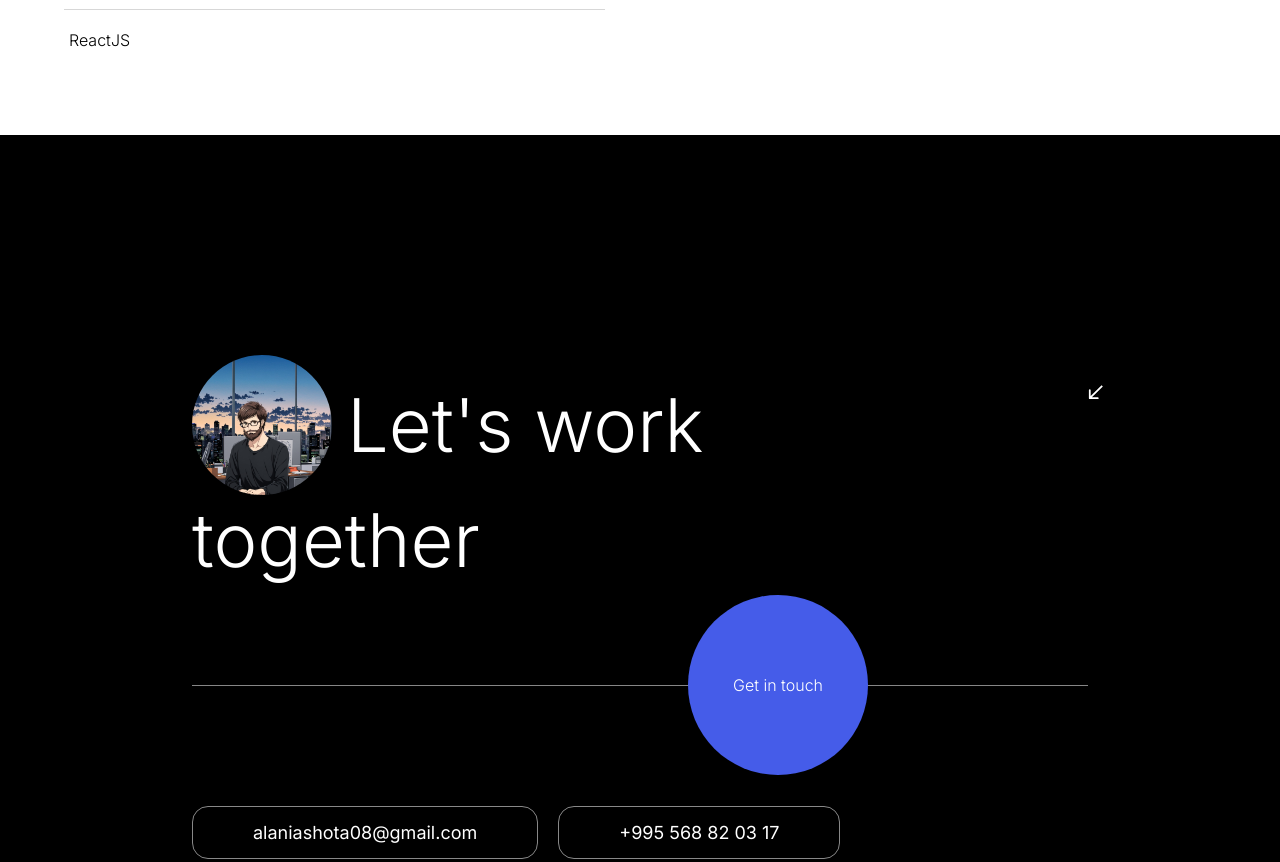
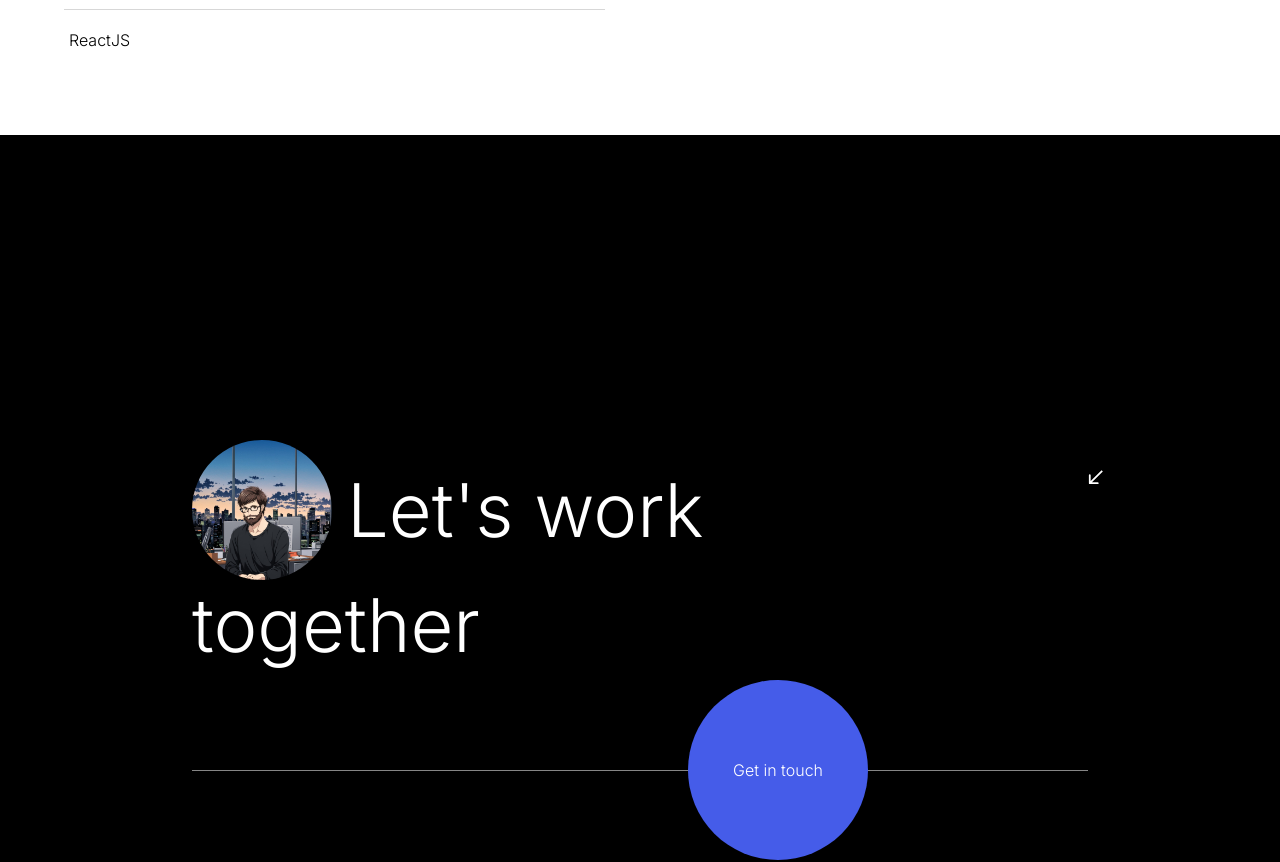
Before and after one commit to AlaniaShota/Portfolio, a React (Vite) app: page /work in a window 1280 px wide. Shown: the part 3280-4142 px from the top of the page. Built offline with nearby package versions, Linux system fonts and the light colour scheme.

Commit message:
fixed code

```diff
--- a/src/components/about/About.scss
+++ b/src/components/about/About.scss
@@ -1,4 +1,3 @@
 .about {
     background-color: rgb(251, 253, 255);
-    // background: black;
 }
--- a/src/components/contact/Contact.scss
+++ b/src/components/contact/Contact.scss
@@ -114,7 +114,7 @@ a {
     .contact {
 
         .contact-body {
-            padding-top: 120px;
+            padding-top: 205px;
             width: 70%;
 
             .contact-section-title {
--- a/src/components/description/Description.scss
+++ b/src/components/description/Description.scss
@@ -11,7 +11,6 @@
         display: flex;
         align-items: flex-start;
         justify-content: space-between;
-        // gap: 50px;
         position: relative;
 
         .description-section {
--- a/src/components/navigation/footer/Footer.scss
+++ b/src/components/navigation/footer/Footer.scss
@@ -82,7 +82,7 @@ a {
 
 @media(max-width:2040px) {
     .contact-information {
-
+margin-top: 0;
         & .contact-user-created-design {
             gap: 10px;
             padding: 20px;
--- a/src/components/navigation/header/Header.scss
+++ b/src/components/navigation/header/Header.scss
@@ -94,7 +94,6 @@
                 border-radius: 50%;
                 transform: scale(0) translateX(-50%);
                 transition: transform 0.2s cubic-bezier(0.76, 0, 0.24, 1);
-                // @include indicator-bg(#333);
                 background-color: $secondary-black;
             }
 
@@ -102,7 +101,6 @@
                 cursor: pointer;
                 text-decoration: none !important;
                 font-size: 24px;
-                // @include text-color(#333);
                 color: $secondary-black;
             }
         }
--- a/src/components/navigation/header/hamburger/Hamburger.jsx
+++ b/src/components/navigation/header/hamburger/Hamburger.jsx
@@ -34,6 +34,7 @@ export const Hamburger = () => {
       href: "#contact",
     },
   ];
+
   return (
     <motion.div
       variants={menuSlide}
--- a/src/components/preloader/Preloader.jsx
+++ b/src/components/preloader/Preloader.jsx
@@ -44,7 +44,6 @@ export const Preloader = ({ preloadData, setIsLoading }) => {
       className="preloader"
     >
       {dimension.width > 0 && (
-        // <>
         <motion.p
           variants={opacity}
           initial="initial"
@@ -53,7 +52,6 @@ export const Preloader = ({ preloadData, setIsLoading }) => {
         >
           {preloadData[index]}
         </motion.p>
-        // {/* </> */}
       )}
     </motion.div>
   );
--- a/src/components/work/component/singlePage/SinglePage.jsx
+++ b/src/components/work/component/singlePage/SinglePage.jsx
@@ -60,7 +60,7 @@ export const SinglePage = () => {
   if (!project) return null;  // Ensure project is available before rendering
 
   const currentIndex = dataProject.findIndex(
-    (proj) => proj.title === project.title
+    (proj) => proj.title === project.title,
   );
   const nextIndex = (currentIndex + 1) % dataProject.length;
   const nextProject = dataProject[nextIndex];
@@ -160,7 +160,6 @@ export const SinglePage = () => {
           </a>
         </div>
       </motion.div>
-
       <NextCase nextProject={nextProject} onNextProject={handleNextProject} />
     </div>
   );
--- a/src/components/work/component/singlePage/component/NextCase.jsx
+++ b/src/components/work/component/singlePage/component/NextCase.jsx
@@ -1,12 +1,11 @@
-import { Rounded } from "../../../../Rounded";
 
 import { motion } from "framer-motion";
 import "./NextCase.scss";
 import { useEffect, useRef, useState } from "react";
 import gsap from "gsap";
-
 import { Link } from "react-router-dom";
 import { t } from "i18next";
+import { Rounded } from "../../../../Rounded";
 
 const scaleAnimation = {
   initial: { scale: 0, x: "-50%", y: "-50%" },
@@ -39,7 +38,6 @@ export const NextCase = ({ nextProject, onNextProject }) => {
   const yMoveCursorLabel = useRef(null);
 
   useEffect(() => {
-    //Move Container
     xMoveContainer.current = gsap.quickTo(modalContainer.current, "left", {
       duration: 0.8,
       ease: "power3",
@@ -48,7 +46,6 @@ export const NextCase = ({ nextProject, onNextProject }) => {
       duration: 0.8,
       ease: "power3",
     });
-    //Move cursor
     xMoveCursor.current = gsap.quickTo(cursor.current, "left", {
       duration: 0.5,
       ease: "power3",
@@ -57,7 +54,6 @@ export const NextCase = ({ nextProject, onNextProject }) => {
       duration: 0.5,
       ease: "power3",
     });
-    //Move cursor label
     xMoveCursorLabel.current = gsap.quickTo(cursorLabel.current, "left", {
       duration: 0.45,
       ease: "power3",
--- a/src/components/work/component/singlePage/component/SinglePageMain.jsx
+++ b/src/components/work/component/singlePage/component/SinglePageMain.jsx
@@ -1,5 +1,3 @@
-import { NextCase } from "./NextCase";
-
 import { AnimatePresence, motion, useAnimation } from "framer-motion";
 import { useInView } from "react-intersection-observer";
 import { gsap } from "gsap";
@@ -19,7 +17,6 @@ export const SinglePageMain = ({ project, onNextProject, dataProject }) => {
     triggerOnce: true,
     threshold: 0.5,
   });
-  // const { t } = useTranslation();
 
   useEffect(() => {
     const firstTextElement = descriptionTextRef.current;
```
Also changed, not shown: src/components/navigation/Layout.jsx (+1 -6 lines), src/components/projects/project/Project.jsx (+1 -29 lines).
